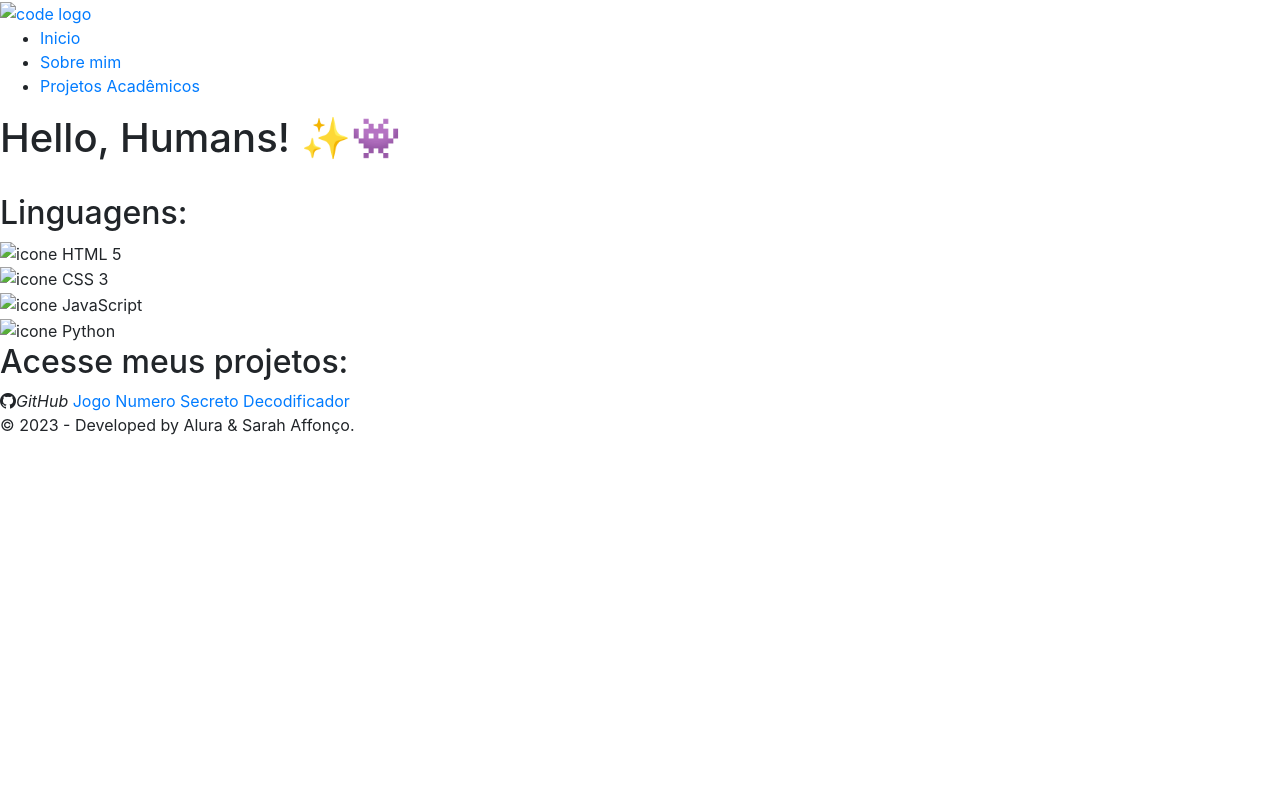
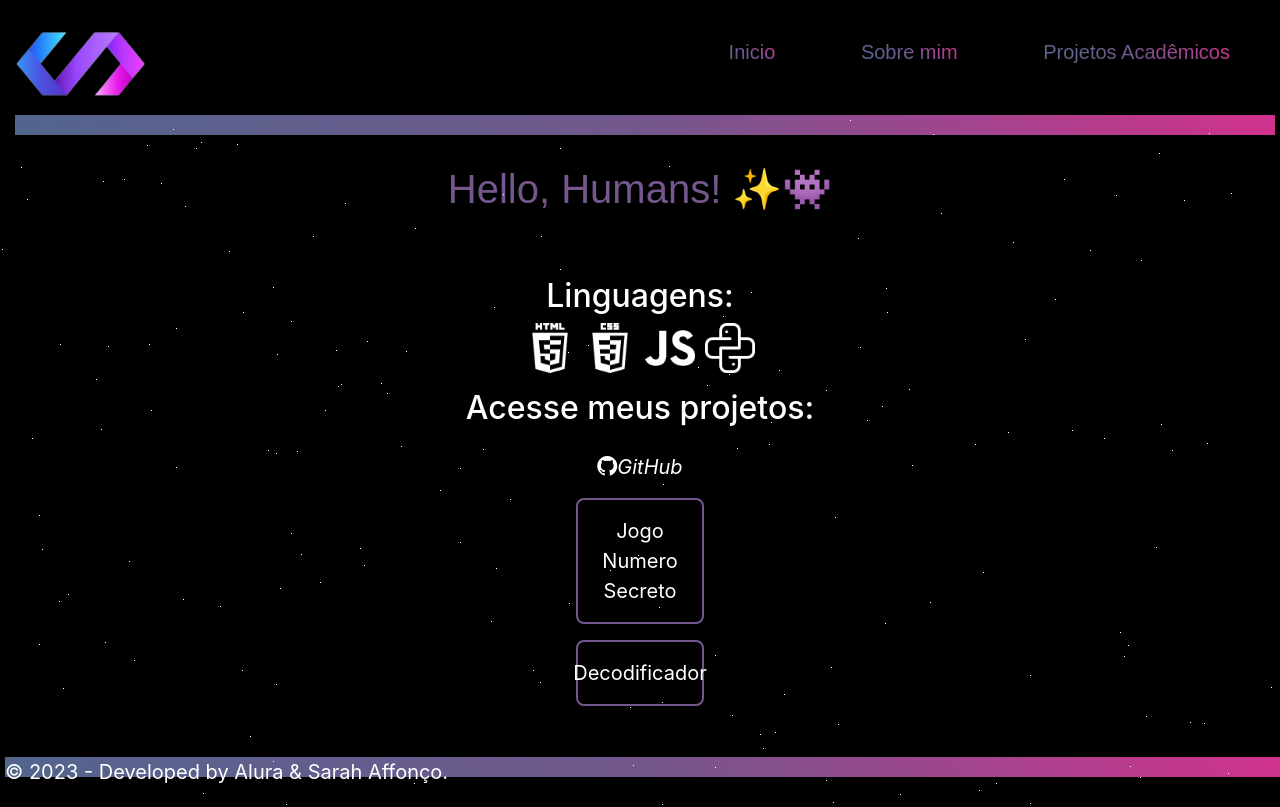
Before and after one commit to sarahaffonco/Portfolio_Alura, a plain HTML site: page projeto.html in a window 1280 px wide. Drawn offline with nearby package versions, Linux system fonts and the light colour scheme; a web font is replaced by a local one.

Commit message:
simplificação de pastas

```diff
--- a/static/css/styles.css
+++ b/css/styles.css
@@ -97,6 +97,7 @@ h1{
     border-radius: 0.5rem;
     padding: 1rem ;
     text-decoration: none;
+    color: #ffffff;
 }
 
 .apresentacao_links_sociais:hover {
--- a/templates/projeto.html
+++ b/projeto.html
@@ -16,7 +16,7 @@
         <link href="css/bootstrap.min.css" rel="stylesheet" integridade="sha384-1BmE4kWBq78iYhFldvKuhfTAU6auU8tT94WrHftjDbrCEXSU1oBoqyl2QvZ6jIW3" crossorigin="anonymous">
 
         <!--  importar CSS  -->
-        <link rel="stylesheet" href="static\css\styles.css">
+        <link rel="stylesheet" href="css\styles.css">
         <title>  👾 Portfólio Sarah</title>
     </head>
     <body>
@@ -26,14 +26,14 @@
             <div class= interface>
                 <div class="logo">
                     <a href="#">
-                        <img src="static\assets\img\code.png" alt = "code logo" width="140" height="100" >
+                        <img src="img\icons\code.png" alt = "code logo" width="140" height="100" >
                     </a>
                </div>
                <nav class="menu">
                 <ul>
-                    <li> <a href="templates\index.html" class="titulo-destaque gradiente">Inicio</a></li>
-                    <li> <a href="templates\sobre.html" class="titulo-destaque gradiente">Sobre mim</a></li>
-                    <li> <a href="templates\projeto.html" class="titulo-destaque gradiente">Projetos Acadêmicos</a></li>
+                    <li> <a href="index.html" class="titulo-destaque gradiente">Inicio</a></li>
+                    <li> <a href="sobre.html" class="titulo-destaque gradiente">Sobre mim</a></li>
+                    <li> <a href="projeto.html" class="titulo-destaque gradiente">Projetos Acadêmicos</a></li>
 
                 </ul>
                </nav>
@@ -49,16 +49,16 @@
                 <h2 class="texto_linguagens">Linguagens:</h2>
                 <div class="imagens">
                   <div class="imagem">
-                    <img src="static\assets\icons\html-5.png" alt="icone HTML 5" width="50" height="50">
+                    <img src="img\icons\html-5.png" alt="icone HTML 5" width="50" height="50">
                   </div>
                   <div class="imagem">
-                    <img src="static\assets\icons\css-3.png" alt="icone CSS 3" width="50" height="50">
+                    <img src="img\icons\css-3.png" alt="icone CSS 3" width="50" height="50">
                   </div>
                   <div class="imagem">
-                    <img src="static\assets\icons\js.png" alt="icone JavaScript" width="50" height="50">
+                    <img src="img\icons\js.png" alt="icone JavaScript" width="50" height="50">
                   </div>
                   <div class="imagem">
-                    <img src="static\assets\icons\python.png" alt="icone Python" width="50" height="50">
+                    <img src="img\icons\python.png" alt="icone Python" width="50" height="50">
                   </div>
                 </div>
             </div>
```
Also changed, not shown: index.html (added, +86 -0 lines), sobre.html (renamed from templates/index.html, +20 -30 lines), templates/sobre.html (deleted, +0 -76 lines), css/sobre.css (renamed from static/css/sobre.css), img/avatar/anime.png (renamed from static/assets/img/anime.png), img/avatar/ia sarah.jpg (renamed from static/assets/img/ia sarah.jpg), img/icons/code.png (renamed from static/assets/img/code.png), img/icons/css-3.png (renamed from static/assets/icons/css-3.png), img/icons/html-5.png (renamed from static/assets/icons/html-5.png), img/icons/js.png (renamed from static/assets/icons/js.png), img/icons/python.png (renamed from static/assets/icons/python.png).
